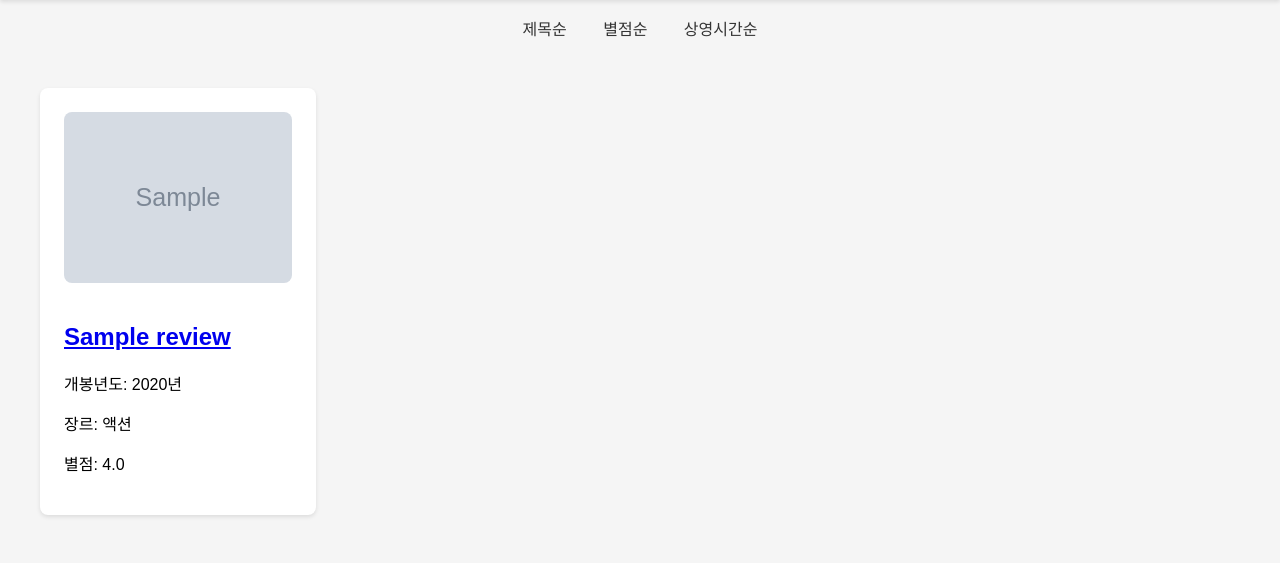
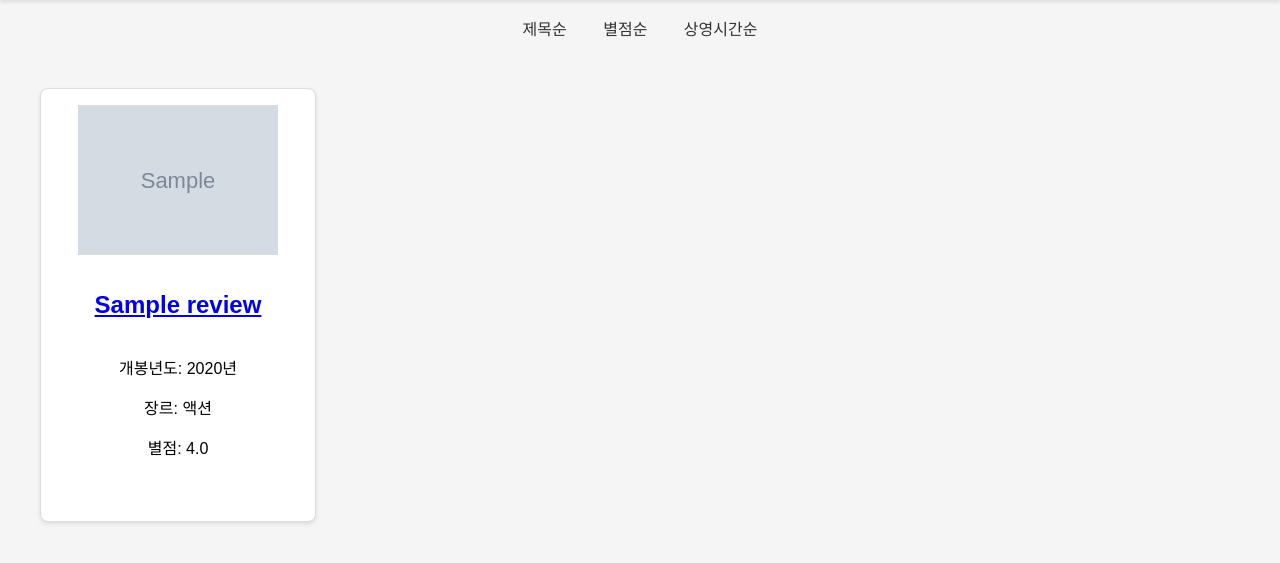
Before and after one commit to Pirogramming-22/Yoo-seungin, a Django app: page / in a window 1280 px wide. Shown: the part 112-675 px from the top of the page. Run offline with Django 5.2, Linux system fonts and the light colour scheme; tables that the repository leaves empty hold one stand-in row (values such as "Sample post"); grey boxes marked "Sample" are stand-in pictures.

Commit message:
리뷰 리스트 페이지에서 이미지 크기에 따라 제목의 높이가 달라지는 문제 해결

```diff
--- a/myMovieReviews/reviews/static/reviews/css/styles.css
+++ b/myMovieReviews/reviews/static/reviews/css/styles.css
@@ -54,6 +54,16 @@ h1 span {
   border-radius: 8px;
   box-shadow: 0 2px 4px rgba(0,0,0,0.1);
   transition: transform 0.2s;
+  display: flex;
+  flex-direction: column;
+  justify-content: space-between;
+  align-items: center;
+  background: #fff;
+  border: 1px solid #ddd;
+  padding: 1rem;
+  max-width: 250px;
+  height: 400px;
+  text-align: center;
 }
 
 .review-card:hover {
--- a/myMovieReviews/reviews/templates/reviews/review_list.html
+++ b/myMovieReviews/reviews/templates/reviews/review_list.html
@@ -4,9 +4,21 @@
 <style>
     .review-thumbnail {
         width: 100%;
+        max-width: 100%;
         height: auto;
         border-radius: 8px;
         margin-bottom: 1rem;
+        max-height: 150px;
+        object-fit: contain;
+    }
+    .review-info {
+        flex-grow: 1;
+    }
+    .review-title {
+        font-size: 1.2rem;
+        font-weight: bold;
+        color: #663399;
+        margin: 0.5rem 0;
     }
 
     .no-thumbnail {
@@ -20,6 +32,7 @@
         color: #888;
         font-size: 0.9rem;
         margin-bottom: 1rem;
+        border: 1px dashed #ddd;
     }
 </style>
 <div class="sort-options">
```
